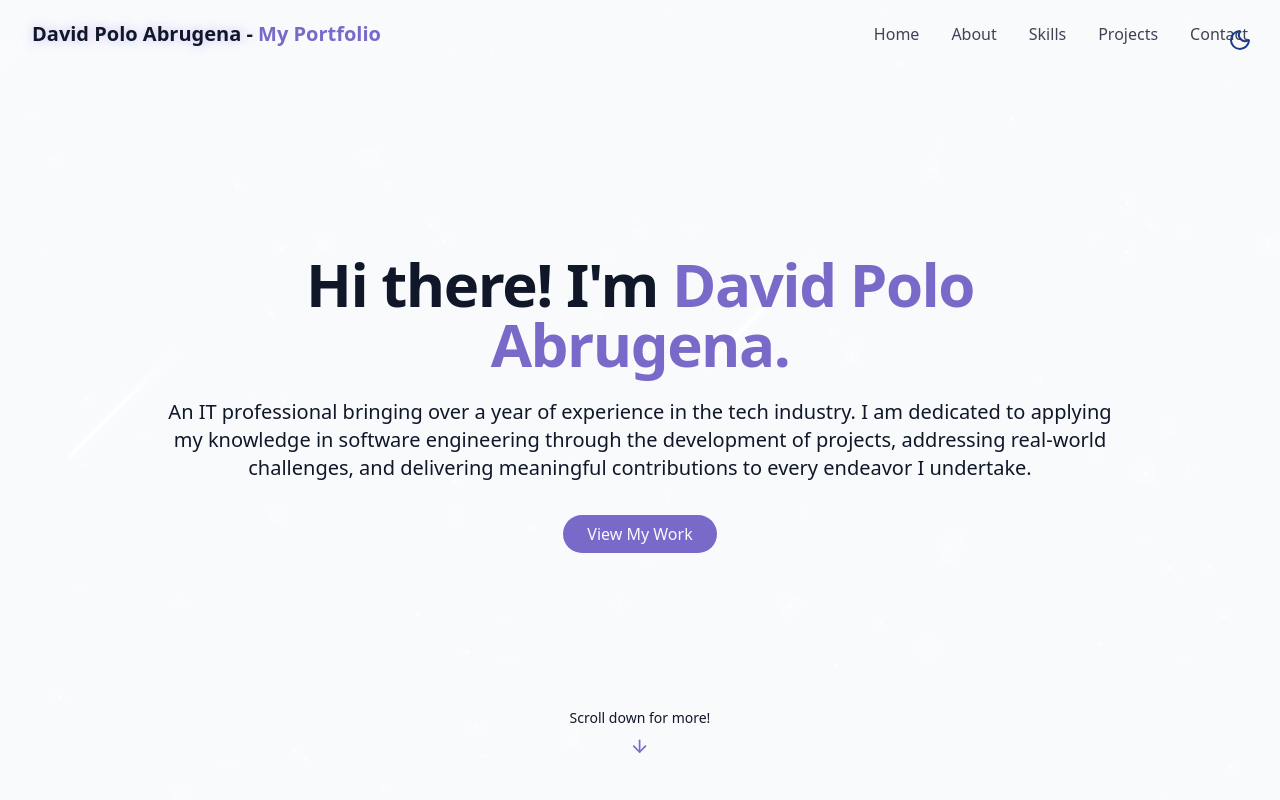
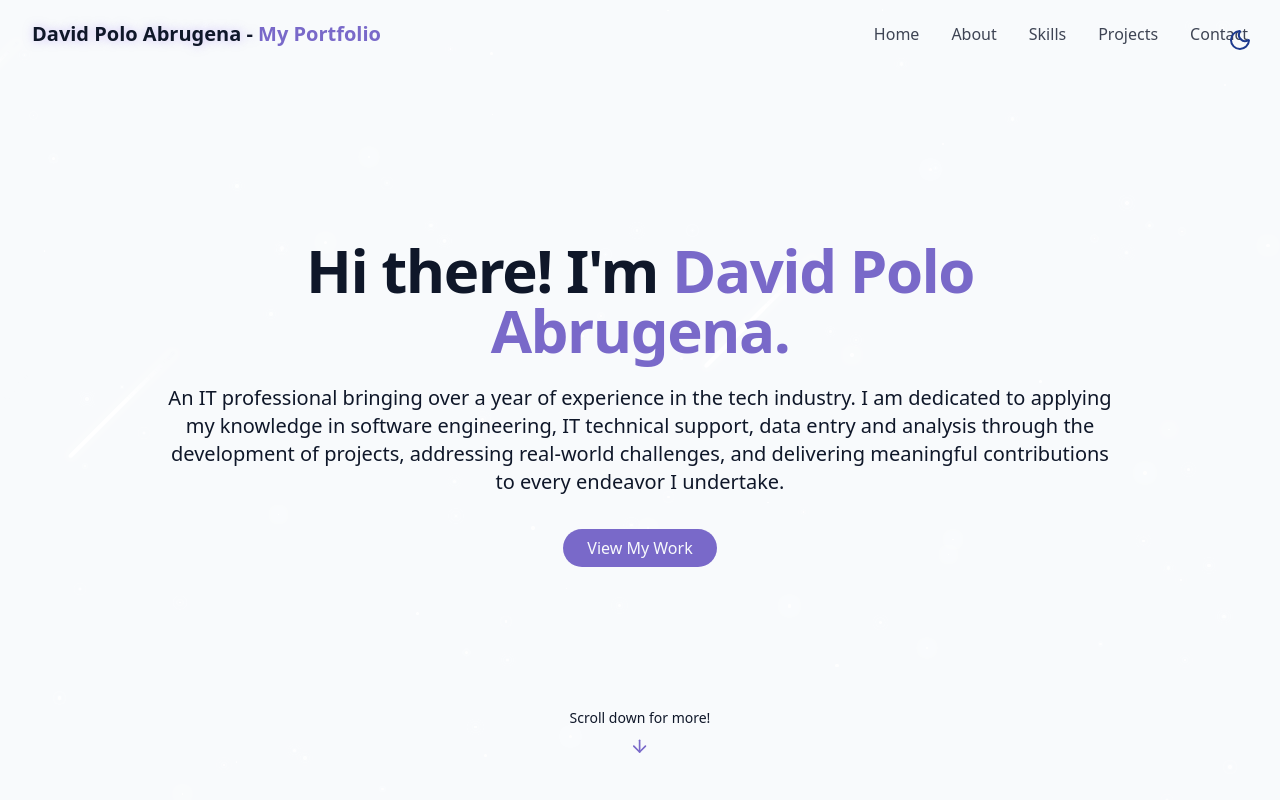
Before and after one commit to dpba0224/webportfolio_react_app, a React (Vite) app: page / in a window 1280 px wide. Shown: the top 800 px of the page. Built offline with nearby package versions, Linux system fonts and the light colour scheme.

Commit message:
2025-10-03 v.02: Revised the contents of Hero Section

```diff
--- a/src/components/HeroSection.jsx
+++ b/src/components/HeroSection.jsx
@@ -11,7 +11,7 @@ export const HeroSection = () => {
                     </h1>
 
                     <p className="text-lg md:text-xl text-muted-foreground max-2-2xl mx-auto opacity-0 animate-fade-in-delay-3">
-                         An IT professional bringing over a year of experience in the tech industry. I am dedicated to applying my knowledge in software engineering through the development of projects, addressing real-world challenges, and delivering meaningful contributions to every endeavor I undertake.
+                         An IT professional bringing over a year of experience in the tech industry. I am dedicated to applying my knowledge in software engineering, IT technical support, data entry and analysis through the development of projects, addressing real-world challenges, and delivering meaningful contributions to every endeavor I undertake.
                     </p>
 
                     <div className="pt-4 opacity-0 animate-fade-in-delay-4">
```
